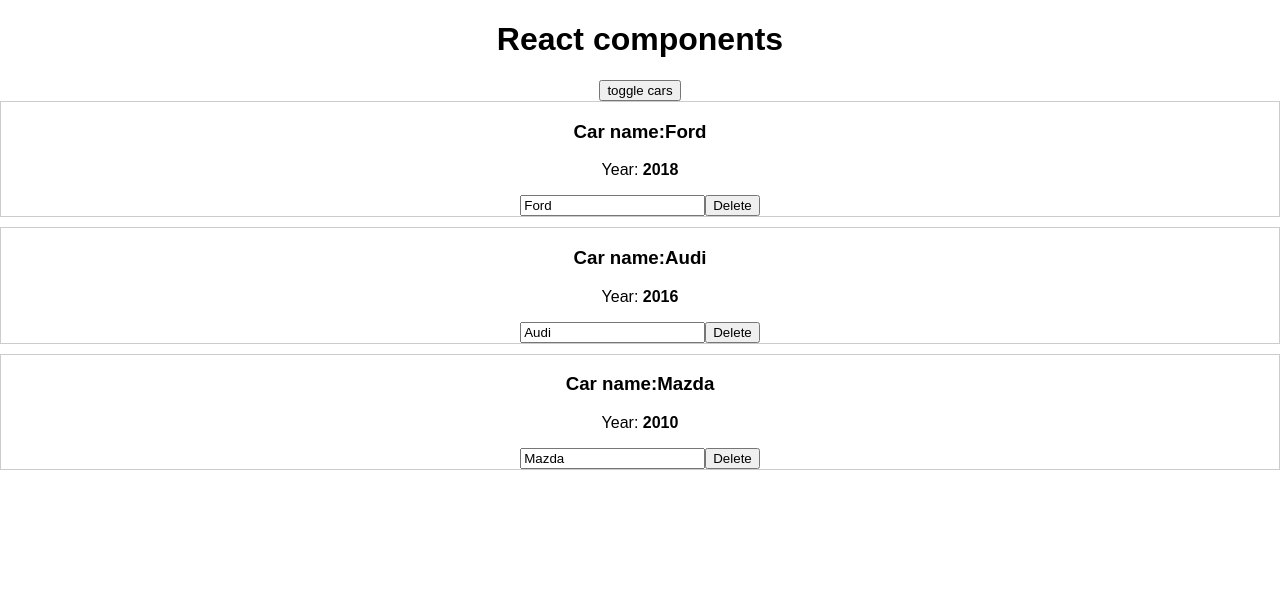
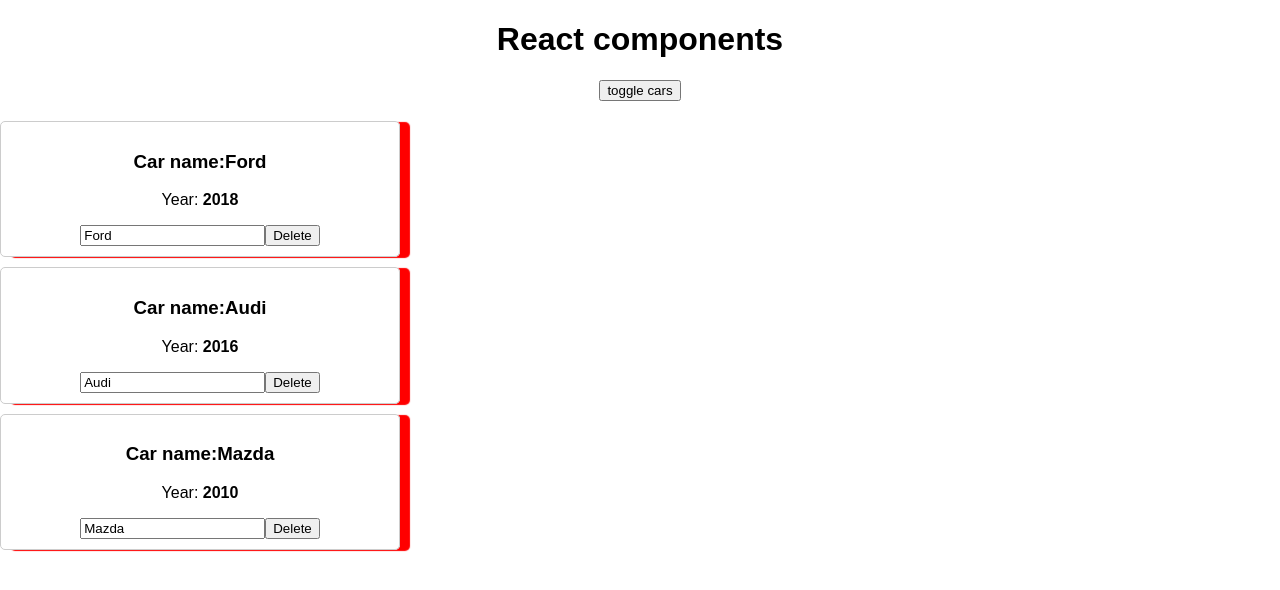
Before and after one commit to Home7-ru/react, a React (Create React App) app: page / in a window 1280 px wide. Both pictures are taken after a click on the button "toggle cars". Shown: the top 590 px of the page. Built offline with nearby package versions, Linux system fonts and the light colour scheme.

Commit message:
добавляем стили

```diff
--- a/src/App.js
+++ b/src/App.js
@@ -74,12 +74,17 @@ class App extends Component {
 
            <button onClick={this.toggleCarsHandler}>toggle cars</button>
 
-             {
-                 cars
-             }
+             <div style={{
+                 width: 400,
+                 margin: 'aito',
+                 paddingTop: '20px'
+             }}>
+
+             { cars }
 
          </div>
 
+         </div>
 
 
     );
--- a/src/Car/Car.js
+++ b/src/Car/Car.js
@@ -6,7 +6,10 @@ const Car = props =>(
     <div style={{
         border:'1px solid #ccc',
         marginBottom: '10px',
-        display: 'block'
+        display: 'block',
+        padding: '10px',
+        boxShadow: '10px 1px 1px red',
+        borderRadius: '5px'
     }}>
         <h3>Car name:{props.name}</h3>
         <p>Year: <strong>{props.year}</strong></p>
```
